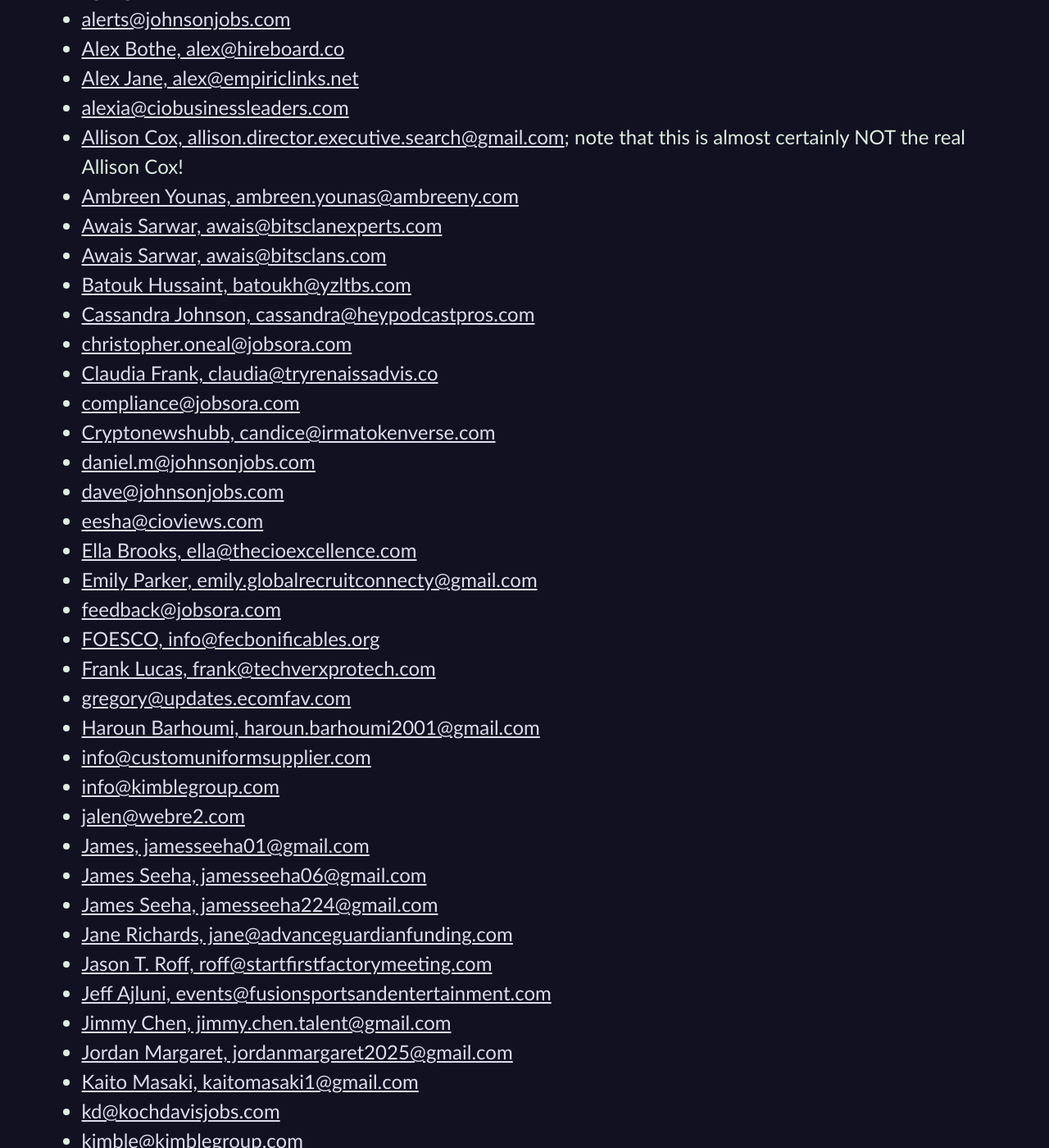
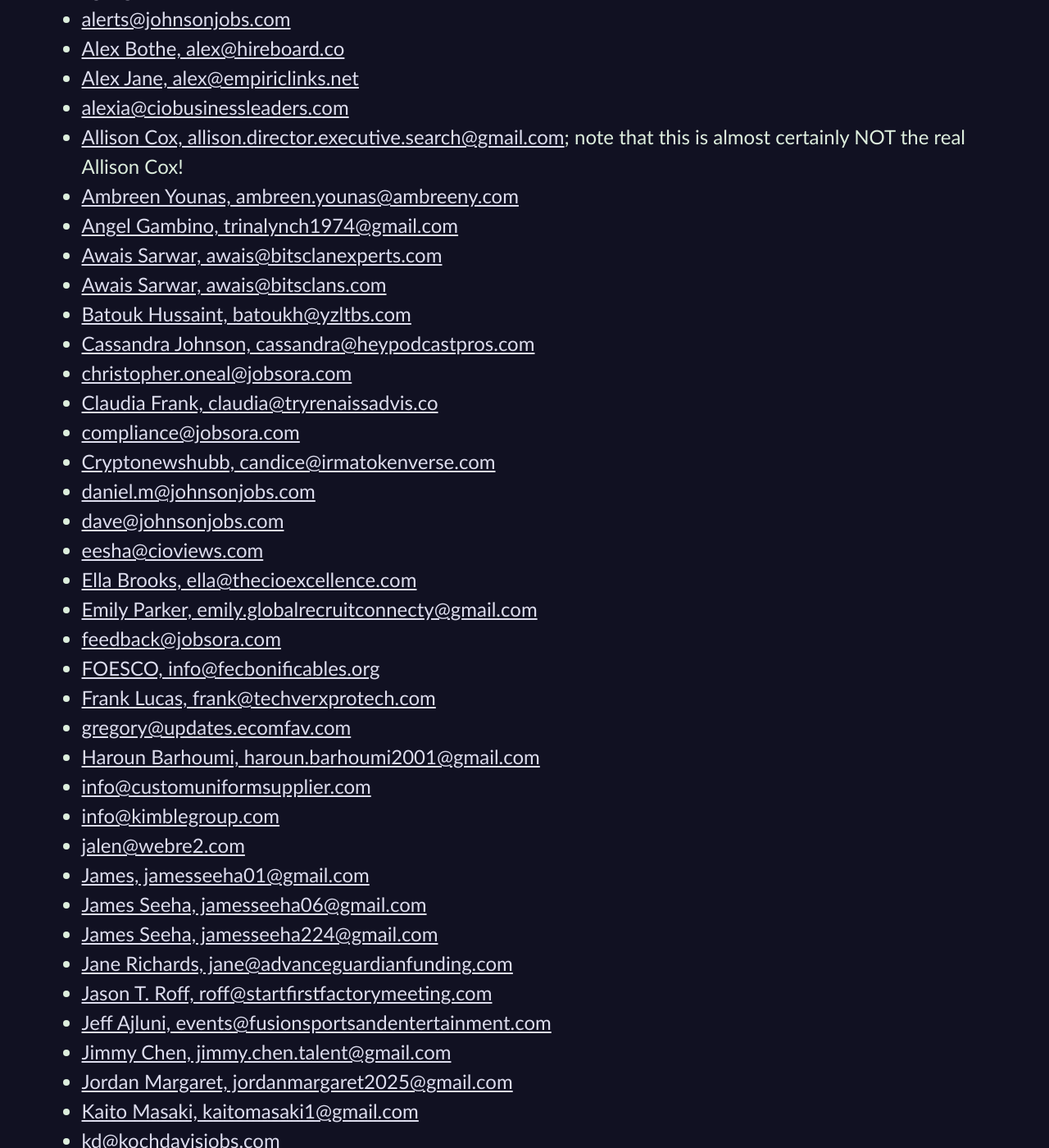
Before and after one commit to CodosaurusLLC/CodosaurusLLC.github.io, a Jekyll site: the page built from spambait.md, in a window 1280 px wide and 1400 px high, scrolled down 405 px. Shown: the whole window at 82% size. Built offline with Jekyll 4.4.1, drawn with Linux system fonts in a browser that asks for light colours; our own code applies the rules of GitHub Pages for plain Markdown files; some of the changed text lies outside the part shown.

Commit message:
add more spammers

```diff
--- a/spambait.md
+++ b/spambait.md
@@ -12,6 +12,7 @@
 - [alexia@ciobusinessleaders.com](mailto:alexia@ciobusinessleaders.com)
 - [Allison Cox, allison.director.executive.search@gmail.com](mailto:allison.director.executive.search@gmail.com); note that this is almost certainly NOT the real Allison Cox!
 - [Ambreen Younas, ambreen.younas@ambreeny.com](mailto:ambreen.younas@ambreeny.com)
+- [Angel Gambino, trinalynch1974@gmail.com](mailto:trinalynch1974@gmail.com)
 - [Awais Sarwar, awais@bitsclanexperts.com](mailto:awais@bitsclanexperts.com)
 - [Awais Sarwar, awais@bitsclans.com](mailto:awais@bitsclans.com)
 - [Batouk Hussaint, batoukh@yzltbs.com](mailto:batoukh@yzltbs.com)
@@ -44,6 +45,7 @@
 - [Kaito Masaki, kaitomasaki1@gmail.com](mailto:kaitomasaki1@gmail.com)
 - [kd@kochdavisjobs.com](mailto:kd@kochdavisjobs.com)
 - [kimble@kimblegroup.com](mailto:kimble@kimblegroup.com)
+- [Kody Fink, kody@geospace-techinc.com](mailto:kody@geospace-techinc.com)
 - [Latsamy Bounyavong, workandlife620204@gmail.com](mailto:workandlife620204@gmail.com)
 - [lauraglobalrecruitconnect@gmail.com](mailto:lauraglobalrecruitconnect@gmail.com)
 - [LoanSphere360, info@loansphere360.com](mailto:info@loansphere360.com)
```
